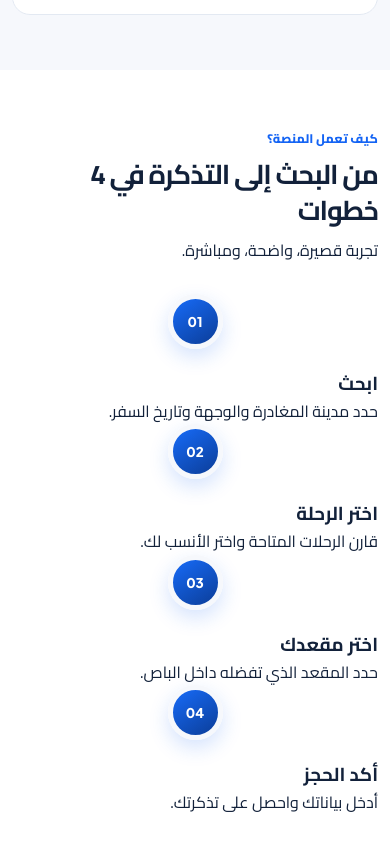
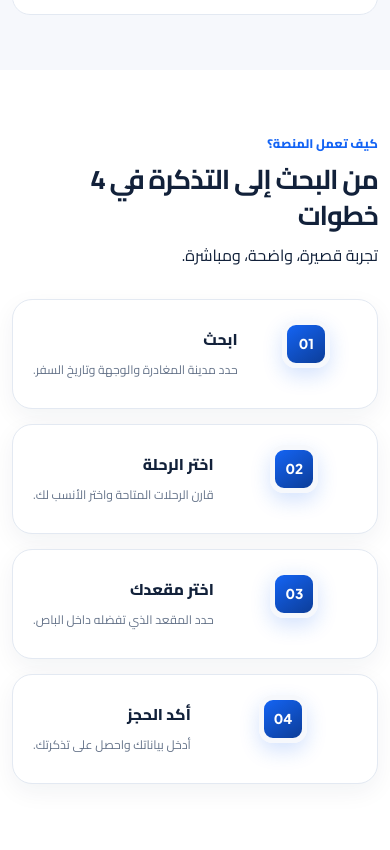
Before and after one commit to alialtayeb852/SudanTrip, a plain HTML site: page index.html in a window 390 px wide. Shown: the part 2863-3713 px from the top of the page. Drawn offline with Linux system fonts and the light colour scheme.

Commit message:
Update index.css

```diff
--- a/css/index.css
+++ b/css/index.css
@@ -1836,3 +1836,122 @@ select:focus-visible {
         min-height: 225px;
     }
 }
+
+/* =====================================================
+   HOW IT WORKS — FINAL LAYOUT
+   ===================================================== */
+
+.how-it-works {
+    padding-top: 75px;
+    padding-bottom: 45px;
+}
+
+.how-it-works .steps {
+    width: 100%;
+    max-width: 1050px;
+    margin: 28px auto 0;
+
+    display: grid;
+    grid-template-columns: repeat(2, minmax(0, 1fr));
+    gap: 22px 30px;
+}
+
+.how-it-works .step {
+    width: 100%;
+    min-width: 0;
+    min-height: 150px;
+
+    display: flex;
+    align-items: center;
+    gap: 18px;
+
+    padding: 24px;
+
+    background: #ffffff;
+    border: 1px solid var(--line);
+    border-radius: 20px;
+
+    box-shadow: 0 8px 25px rgba(20, 44, 80, .055);
+
+    transition:
+        transform .25s ease,
+        box-shadow .25s ease;
+}
+
+.how-it-works .step:hover {
+    transform: translateY(-3px);
+    box-shadow: 0 14px 30px rgba(20, 44, 80, .09);
+}
+
+.how-it-works .step-number {
+    flex: 0 0 48px;
+
+    width: 48px;
+    height: 48px;
+
+    display: flex;
+    align-items: center;
+    justify-content: center;
+
+    border-radius: 14px;
+
+    color: #ffffff;
+    background: linear-gradient(
+        145deg,
+        var(--blue),
+        var(--blue-dark)
+    );
+
+    font-size: .85rem;
+    font-weight: 800;
+}
+
+.how-it-works .step h3 {
+    margin: 0 0 7px;
+
+    color: var(--ink);
+    font-size: .98rem;
+    font-weight: 800;
+}
+
+.how-it-works .step p {
+    margin: 0;
+
+    color: var(--muted);
+    font-size: .76rem;
+    line-height: 1.85;
+}
+
+/* ================= TABLET ================= */
+
+@media (max-width: 760px) {
+
+    .how-it-works {
+        padding-top: 60px;
+        padding-bottom: 35px;
+    }
+
+    .how-it-works .steps {
+        gap: 18px;
+    }
+
+    .how-it-works .step {
+        padding: 20px;
+    }
+}
+
+/* ================= MOBILE ================= */
+
+@media (max-width: 600px) {
+
+    .how-it-works .steps {
+        grid-template-columns: 1fr;
+        gap: 15px;
+        margin-top: 24px;
+    }
+
+    .how-it-works .step {
+        min-height: auto;
+        padding: 20px;
+    }
+    }
```
